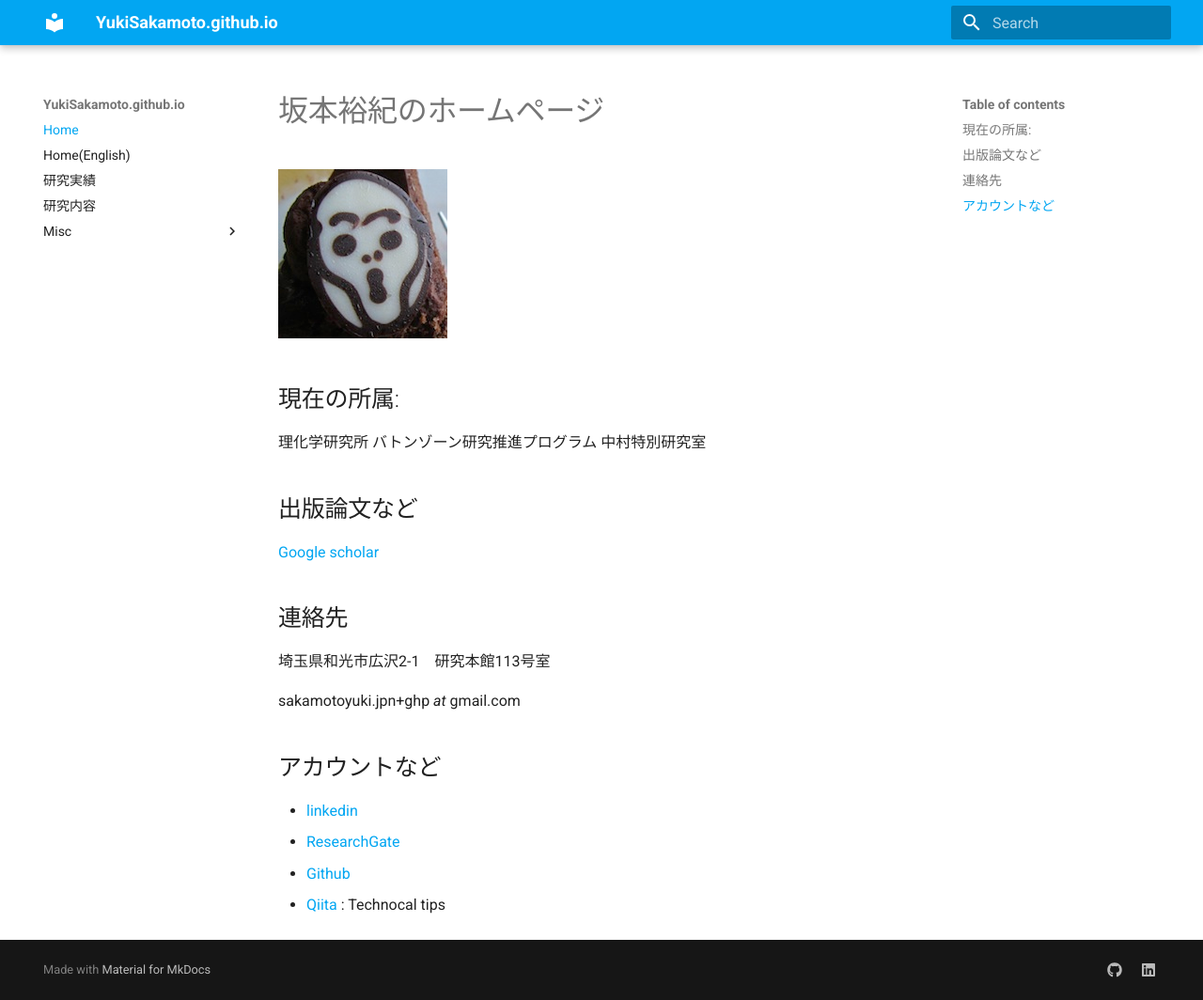
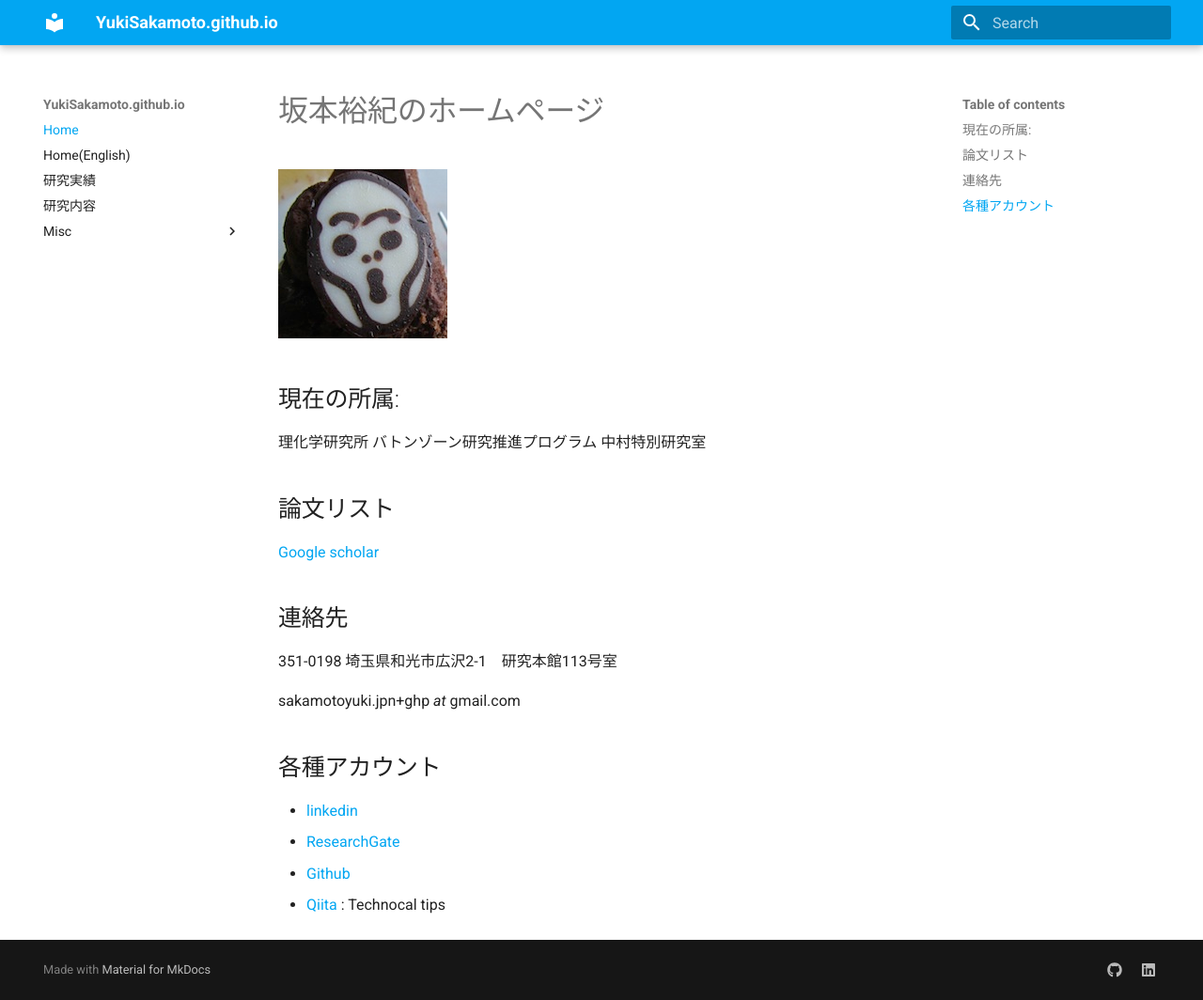
Before and after one commit to YukiSakamoto/yukisakamoto.github.io, an MkDocs documentation site: the page built from docs/index.md, in a window 1280 px wide and 1064 px high. Shown: the whole window at 94% size. Built offline with MkDocs 1.6.1 and Material for MkDocs 9.7.7, drawn with Linux system fonts in a browser that asks for light colours; old or Windows-style settings are respelled for this version of MkDocs.

Commit message:
modified index.md slightly

```diff
--- a/docs/index.md
+++ b/docs/index.md
@@ -6,17 +6,17 @@
 
 理化学研究所 バトンゾーン研究推進プログラム 中村特別研究室
 
-## 出版論文など
+## 論文リスト
 
 [Google scholar](https://scholar.google.co.jp/citations?user=RYGclTkAAAAJ&hl=ja&authuser=1)
 
 ## 連絡先
 
-埼玉県和光市広沢2-1　研究本館113号室
+351-0198 埼玉県和光市広沢2-1　研究本館113号室
 
 sakamotoyuki.jpn+ghp _at_ gmail.com
 
-## アカウントなど
+## 各種アカウント
 
 - [linkedin](https://www.linkedin.com/in/yuki-sakamoto)
 - [ResearchGate](https://www.researchgate.net/profile/Yuki_Sakamoto9)
```
